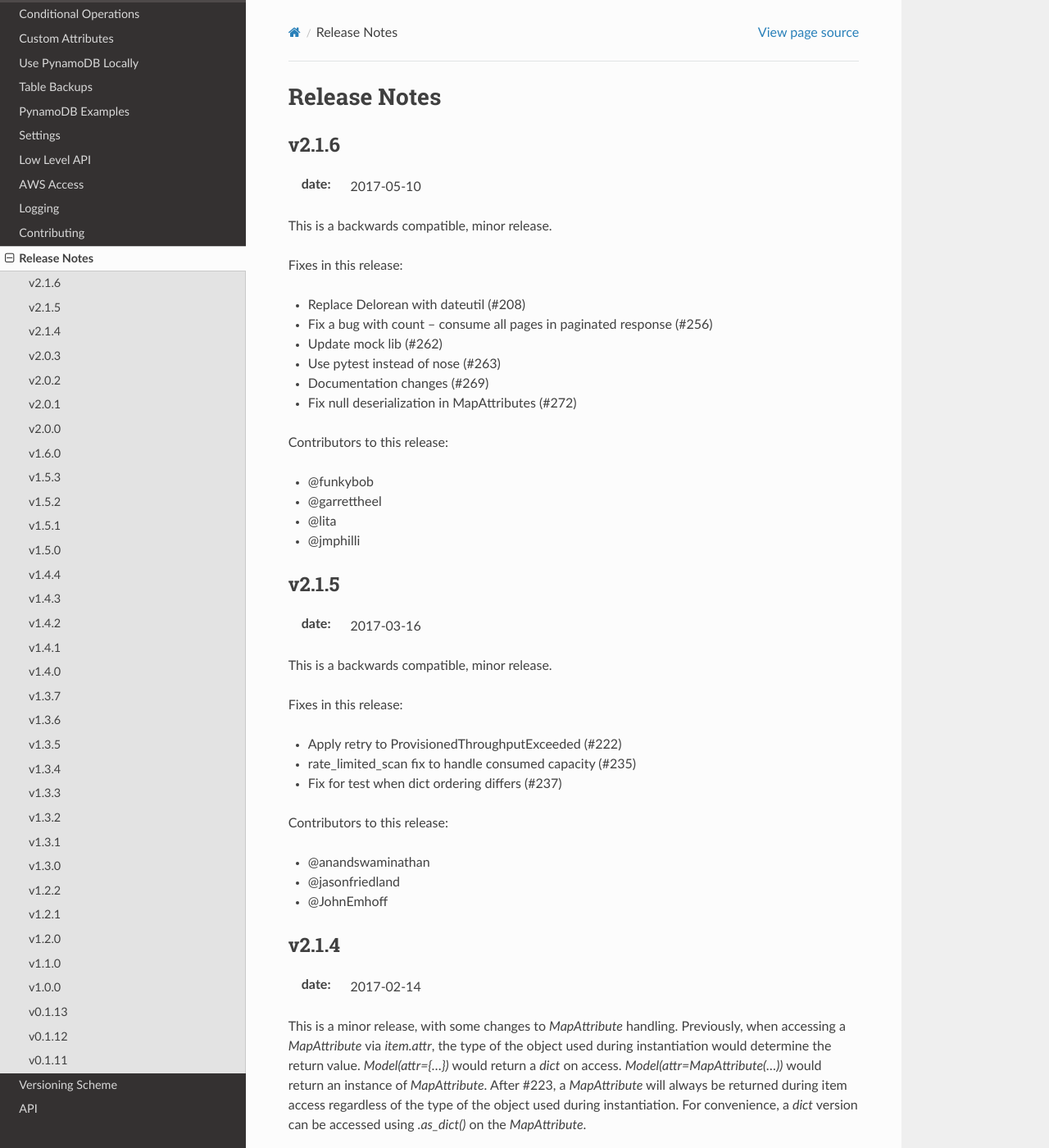
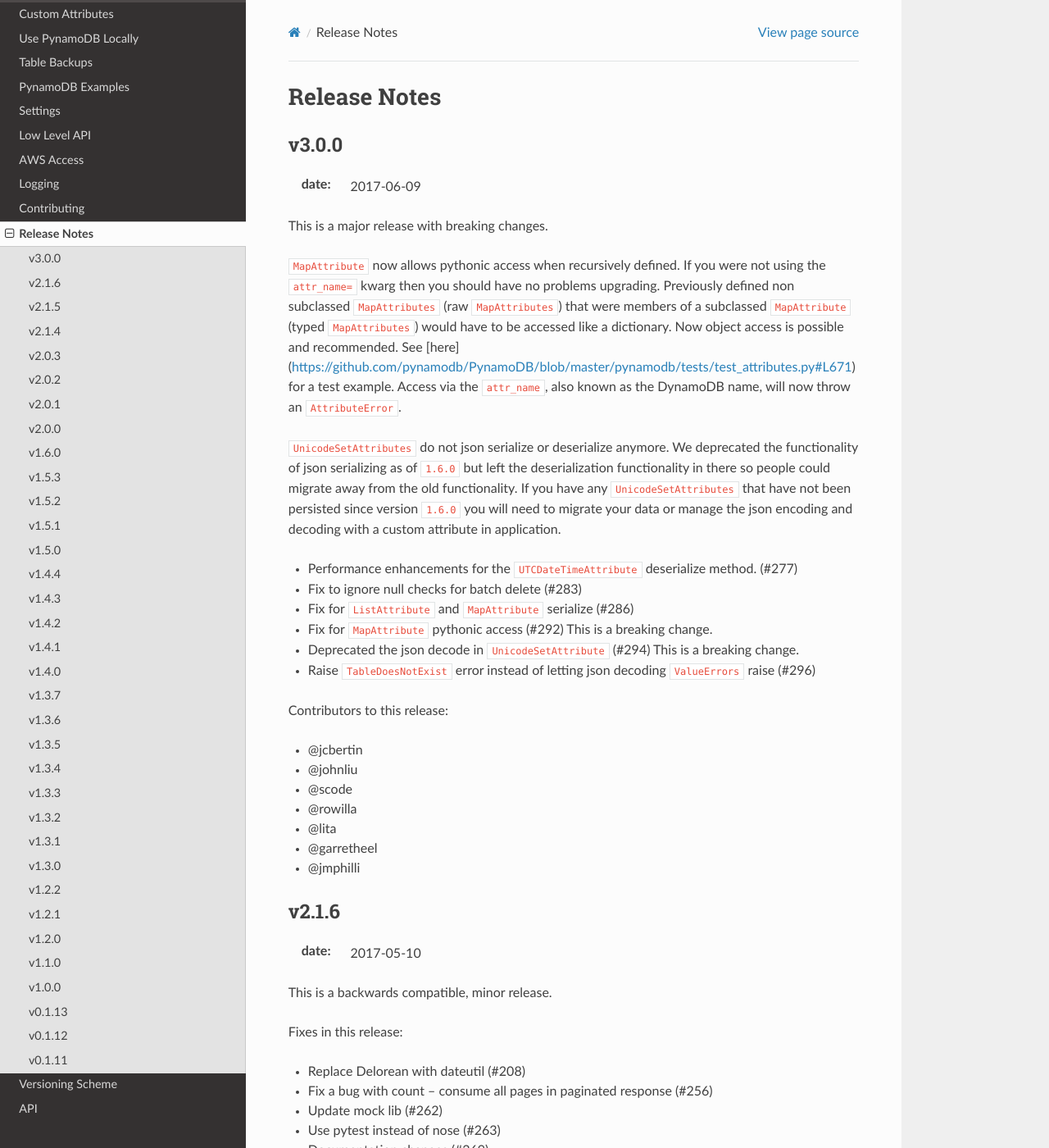
Before and after one commit to pynamodb/PynamoDB, a Sphinx documentation site: the page built from docs/release_notes.rst, in a window 1280 px wide and 1400 px high. Shown: the whole window at 82% size. Built offline with Sphinx 7.4.7 and the Read the Docs theme 2.0.0, drawn with Linux system fonts in a browser that asks for light colours; pages that are not in the unit, such as notebooks, are missing from menus.

Commit message:
3.0.0 (#298)

```diff
--- a/docs/release_notes.rst
+++ b/docs/release_notes.rst
@@ -1,5 +1,39 @@
 Release Notes
 =============
+
+v3.0.0
+-----
+
+:date: 2017-06-09
+
+This is a major release with breaking changes.
+
+``MapAttribute`` now allows pythonic access when recursively defined.
+If you were not using the ``attr_name=`` kwarg then you should have no problems upgrading.
+Previously defined non subclassed ``MapAttributes`` (raw ``MapAttributes``) that were members of a subclassed ``MapAttribute`` (typed ``MapAttributes``) would have to be accessed like a dictionary.
+Now object access is possible and recommended. See [here](https://github.com/pynamodb/PynamoDB/blob/master/pynamodb/tests/test_attributes.py#L671) for a test example.
+Access via the ``attr_name``, also known as the DynamoDB name, will now throw an ``AttributeError``.
+
+``UnicodeSetAttributes`` do not json serialize or deserialize anymore.
+We deprecated the functionality of json serializing as of ``1.6.0`` but left the deserialization functionality in there so people could migrate away from the old functionality.
+If you have any ``UnicodeSetAttributes`` that have not been persisted since version ``1.6.0`` you will need to migrate your data or manage the json encoding and decoding with a custom attribute in application.
+
+* Performance enhancements for the ``UTCDateTimeAttribute`` deserialize method. (#277)
+* Fix to ignore null checks for batch delete (#283)
+* Fix for ``ListAttribute`` and ``MapAttribute`` serialize (#286)
+* Fix for ``MapAttribute`` pythonic access (#292) This is a breaking change.
+* Deprecated the json decode in ``UnicodeSetAttribute`` (#294) This is a breaking change.
+* Raise ``TableDoesNotExist`` error instead of letting json decoding ``ValueErrors`` raise (#296)
+
+Contributors to this release:
+
+* @jcbertin
+* @johnliu
+* @scode
+* @rowilla
+* @lita
+* @garretheel
+* @jmphilli
 
 v2.1.6
 ------
--- a/pynamodb/__init__.py
+++ b/pynamodb/__init__.py
@@ -7,4 +7,4 @@ A simple abstraction over DynamoDB
 """
 __author__ = 'Jharrod LaFon'
 __license__ = 'MIT'
-__version__ = '2.1.6'
+__version__ = '3.0.0'
```
